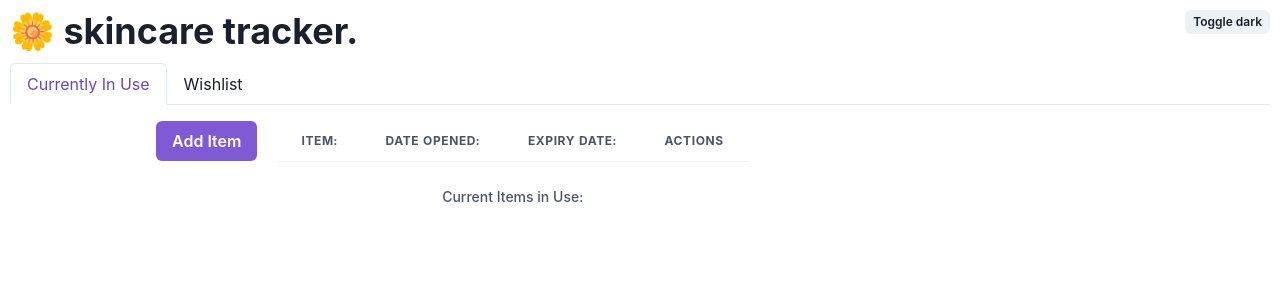
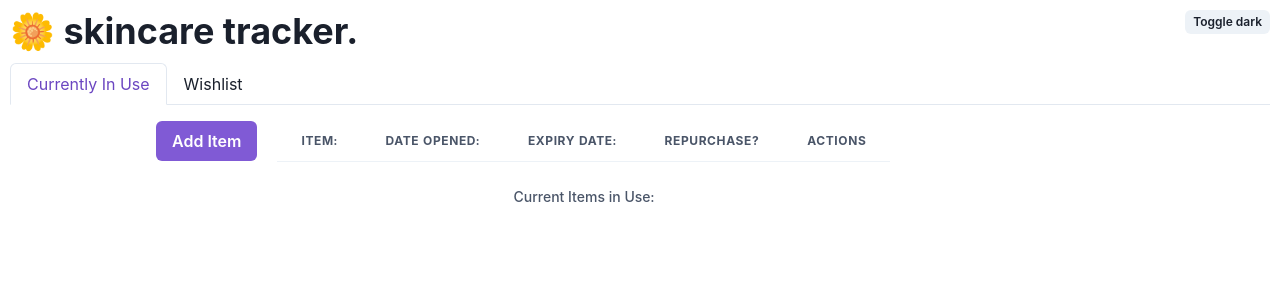
Before and after one commit to vvynz/skincare-tracker, a React (Create React App) app: page / in a window 1280 px wide. Shown: the top 300 px of the page. Built offline with nearby package versions, Linux system fonts and the light colour scheme.

Commit message:
Update the InUse table with a column for repurchase

```diff
--- a/src/Components/InUse.jsx
+++ b/src/Components/InUse.jsx
@@ -2,11 +2,15 @@ import React from "react";
 import { Tr, Th, Button } from "@chakra-ui/react";
 
 export default function InUse({ item, editItem, deleteItem }) {
+  console.log(item)
   return (
     <Tr>
       <Th>{item.itemName}</Th>
       <Th>{item.dateOpened}</Th>
       <Th>{item.expiryDate}</Th>
+      <Th>
+        <input type="checkbox" checked={item.repurchase} />
+      </Th>
       <Th>
         <Button
           size="xs"
--- a/src/Components/ItemForm.jsx
+++ b/src/Components/ItemForm.jsx
@@ -256,6 +256,7 @@ export default function ProductForm() {
                 <Th>Item:</Th>
                 <Th>Date Opened:</Th>
                 <Th>Expiry Date:</Th>
+                <Th>Repurchase?</Th>
                 <Th>Actions</Th>
               </Tr>
             </Thead>
```
